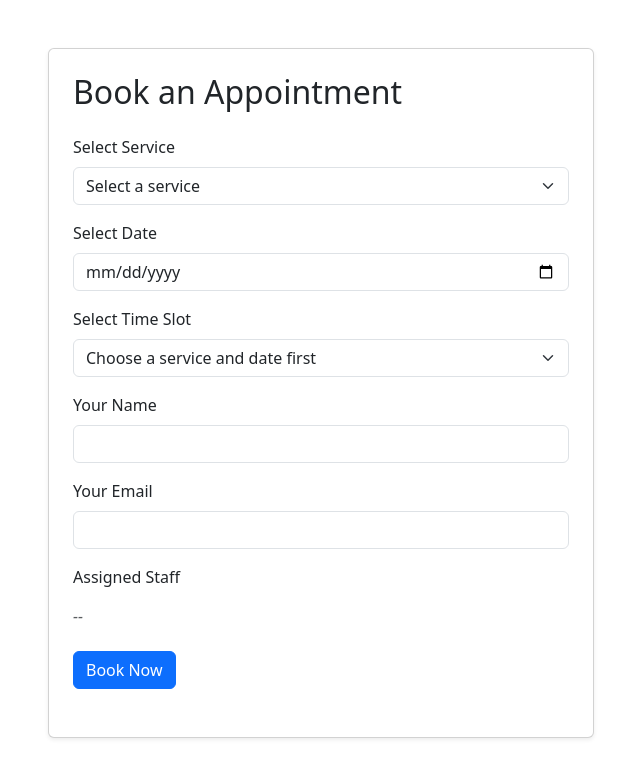
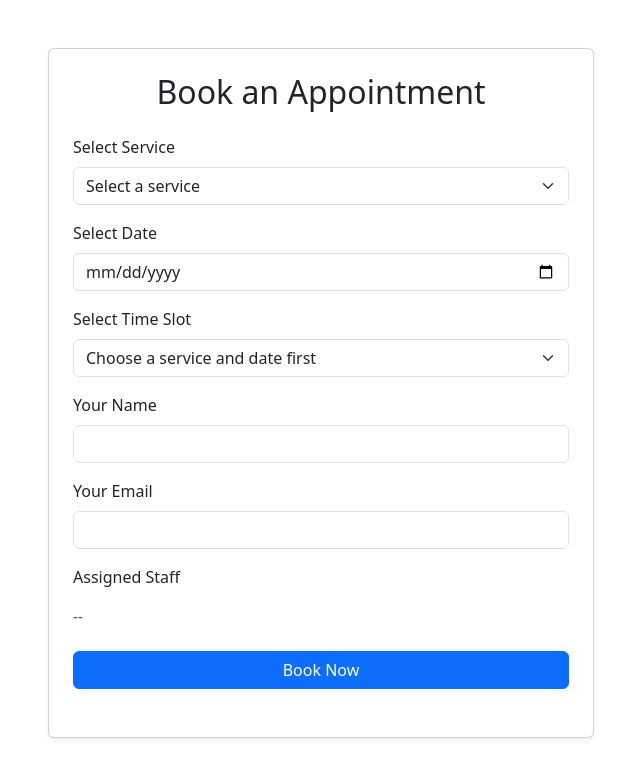
Before and after one commit to MSRhmn/appointment-system, a Django app: page /book/ in a window 1280 px wide. Shown: the top 778 px of the page, without its empty margins (319-959 px from the left). Run offline with Django 5.2, Linux system fonts and the light colour scheme; data that the repository does not hold is empty.

Commit message:
update: h2 and submit button
Making the h2 of template in center position of the booking card.
Updating the submit button width to 100% for better visibility.

```diff
--- a/booking/templates/booking/booking_form.html
+++ b/booking/templates/booking/booking_form.html
@@ -16,7 +16,7 @@
       <div class="col-12 col-md-8 col-lg-6 mx-auto">
         <div class="card shadow-sm p-4">
 
-          <h2 class="mb-4">Book an Appointment</h2>
+          <h2 class="mb-4 text-center">Book an Appointment</h2>
 
           <form id="booking-form">
               <div class="mb-3">
@@ -53,7 +53,7 @@
                   <p id="assigned-staff" class="form-control-plaintext fst-italic text-muted">--</p>
               </div>
 
-              <button type="submit" class="btn btn-primary">Book Now</button>
+              <button type="submit" class="btn btn-primary w-100">Book Now</button>
           </form>
 
           <div id="message" class="mt-4"></div>
```
